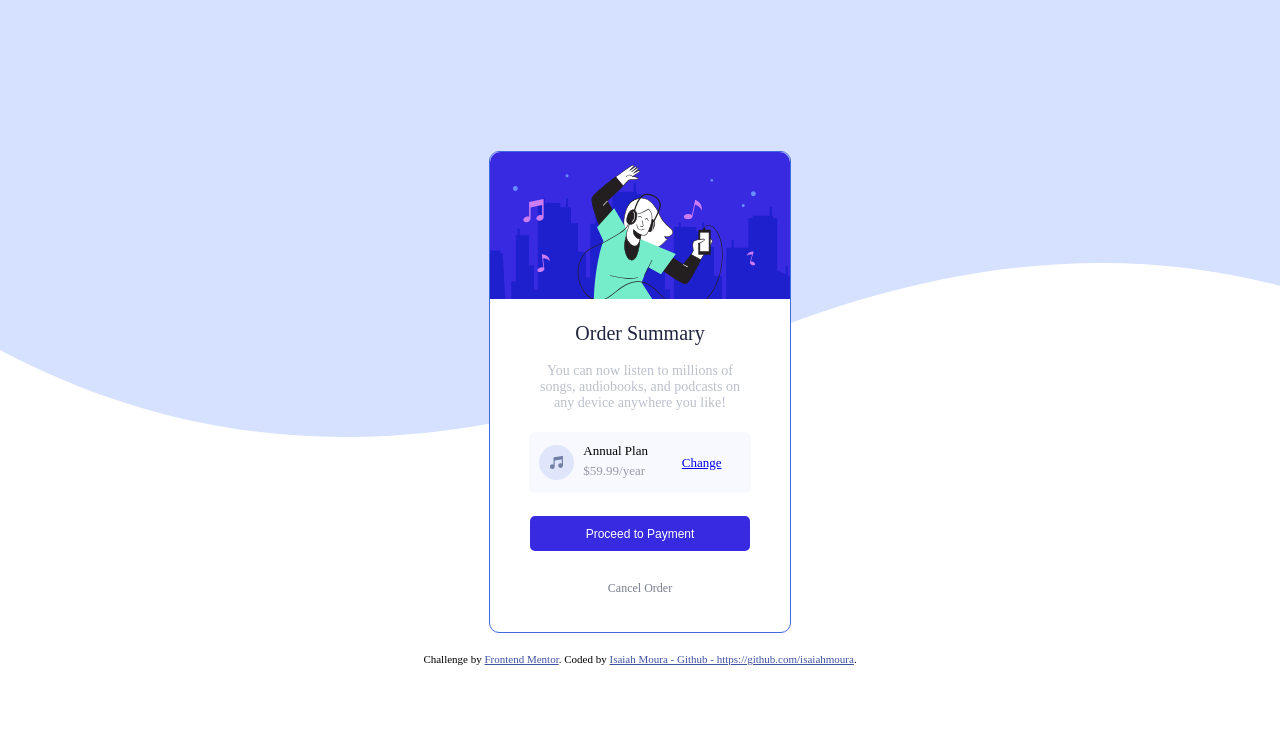
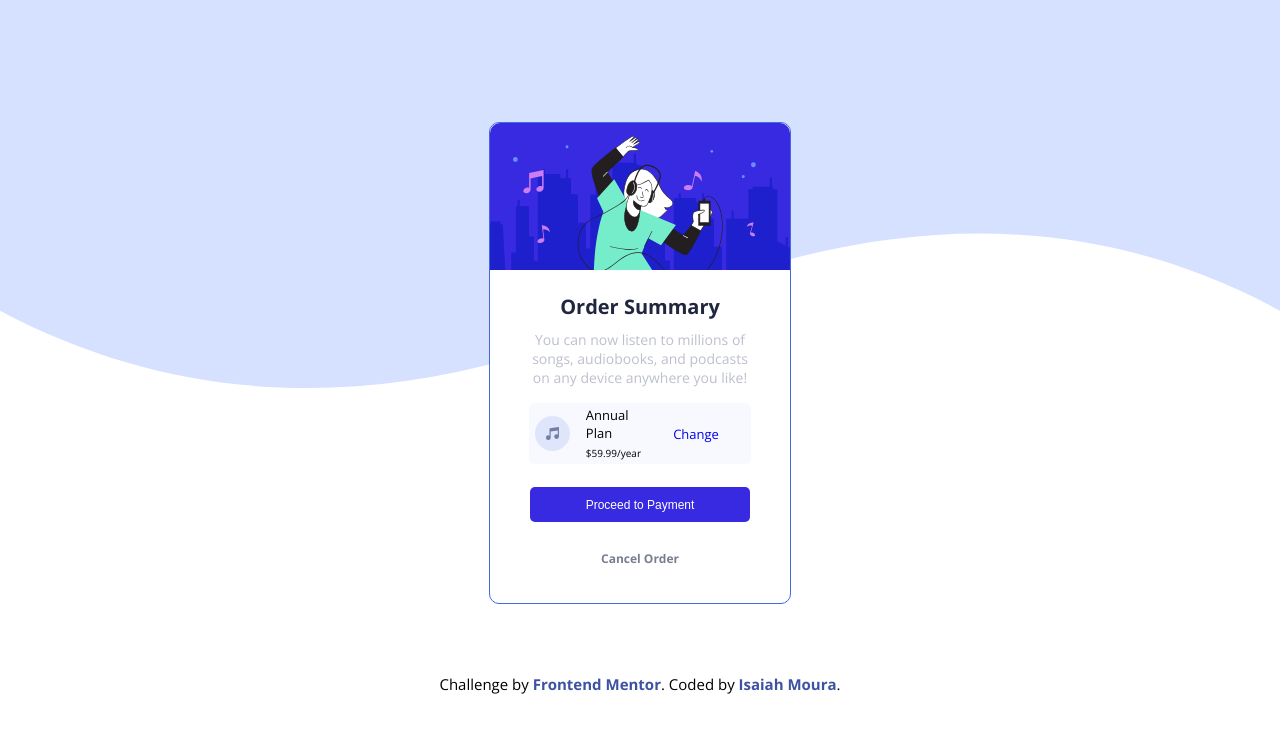
Before and after one commit to iamdevmarcos/adjusting_css, a plain HTML site: page index.html in a window 1280 px wide. Drawn offline with nearby package versions, Linux system fonts and the light colour scheme.

Commit message:
adjusting css

```diff
--- a/index.html
+++ b/index.html
@@ -5,8 +5,10 @@
   <meta name="viewport" content="width=device-width, initial-scale=1.0"> <!-- displays site properly based on user's device -->
   <link rel="stylesheet" type="text/css" href="style.css">
   <link rel="icon" type="image/png" sizes="32x32" href="./images/favicon-32x32.png">
-
   <title>Frontend Mentor | Order summary card</title>
+  <link rel="preconnect" href="https://fonts.googleapis.com">
+  <link rel="preconnect" href="https://fonts.gstatic.com" crossorigin>
+  <link href="https://fonts.googleapis.com/css2?family=Open+Sans:wght@400;600;700&display=swap" rel="stylesheet">
 
   <!-- Feel free to remove these styles or customise in your own stylesheet 👍 -->
   <style>
@@ -38,12 +40,14 @@
           <img src="images/icon-music.svg">
         </div>
 
-         <div class="text_payment_centralizer">
-            <div class="text_payment1">Annual Plan</div>
-            <div class="text_payment2">$59.99/year</div>
-          </div>
+        <div class="payment_area">
+          <div class="text_payment_centralizer">
+             <div class="text_payment1">Annual Plan</div>
+             <div class="text_payment2">$59.99/year</div>
+           </div>
 
           <div class="payment_link"><a href="#">Change</a></div>
+        </div>
 
       </div>
 
@@ -56,9 +60,9 @@
 
   </div>
 
-  <div class="attribution">
+  <footer class="attribution">
     Challenge by <a href="https://www.frontendmentor.io?ref=challenge" target="_blank">Frontend Mentor</a>.
-    Coded by <a href="https://github.com/isaiahmoura">Isaiah Moura - Github - https://github.com/isaiahmoura</a>.
-  </div>
+    Coded by <a href="https://github.com/isaiahmoura">Isaiah Moura</a>.
+  </footer>
 </body>
 </html>
--- a/style.css
+++ b/style.css
@@ -1,11 +1,13 @@
 body {
+	font-family: 'Open Sans', sans-serif !important;
 	background:url(images/pattern-background-desktop.svg);
+	background-size:100%;
 	background-repeat:no-repeat;
 	display:flex;
 	flex-direction:column;
 	justify-content:center;
 	align-items:center;
-	height:100vh;
+	min-height:100vh;
 }
 
 .full {
@@ -34,8 +36,7 @@ body {
 	width:100%;
 	height:30px;
 	font-size:20px;
-	font-family:Times new roman;
-	font-weight:400px;
+	font-weight:bold;
 	color:#20263E;
 	display:flex;
 	justify-content:center;
@@ -71,21 +72,27 @@ body {
 	width:35px;
 	height:35px;
 }
+.payment_area {
+	display:flex;
+	align-items:center;
+	justify-content: space-between;
+	flex-direction: row;
+	padding:10px;
+}
 .text_payment_centralizer {
-	width:70px;
-	height:61px;
-	display:flex;
-	flex-direction:column;
-	justify-content:center;
+	padding-top:15px;
 }
 .text_payment1 {
 	font-size:13px;
 	height:20px;
+	padding-bottom:10px;
 }
 .text_payment2 {
-	font-size:13px;
-	height:20px;
-	color:#979BA7;
+	padding-top:10px;
+	font-size:10px;
+	height:30px;
+	justify-content:center;
+	align-items:center;
 }
 .payment_link {
 	width:100px;
@@ -96,6 +103,7 @@ body {
 }
 .payment_link a {
 	font-size:13px;
+	text-decoration: none;
 }
 .proceed {
 	width:220px;
@@ -108,6 +116,7 @@ body {
 	display:flex;
 	flex-direction:column;
 	justify-content:space-between;
+	font-weight: bold;
 }
 .proceed button {
 	background:#382AE1;
@@ -119,3 +128,15 @@ body {
 	border-radius:5px;
 	font-size:12px;
 }
+
+footer {
+	padding-top:50px;
+	font-weight:bold;
+	font-size:15px !important;
+	font-weight: 400;
+}
+
+footer a {
+	text-decoration: none;
+	font-weight:bold;
+}
```
